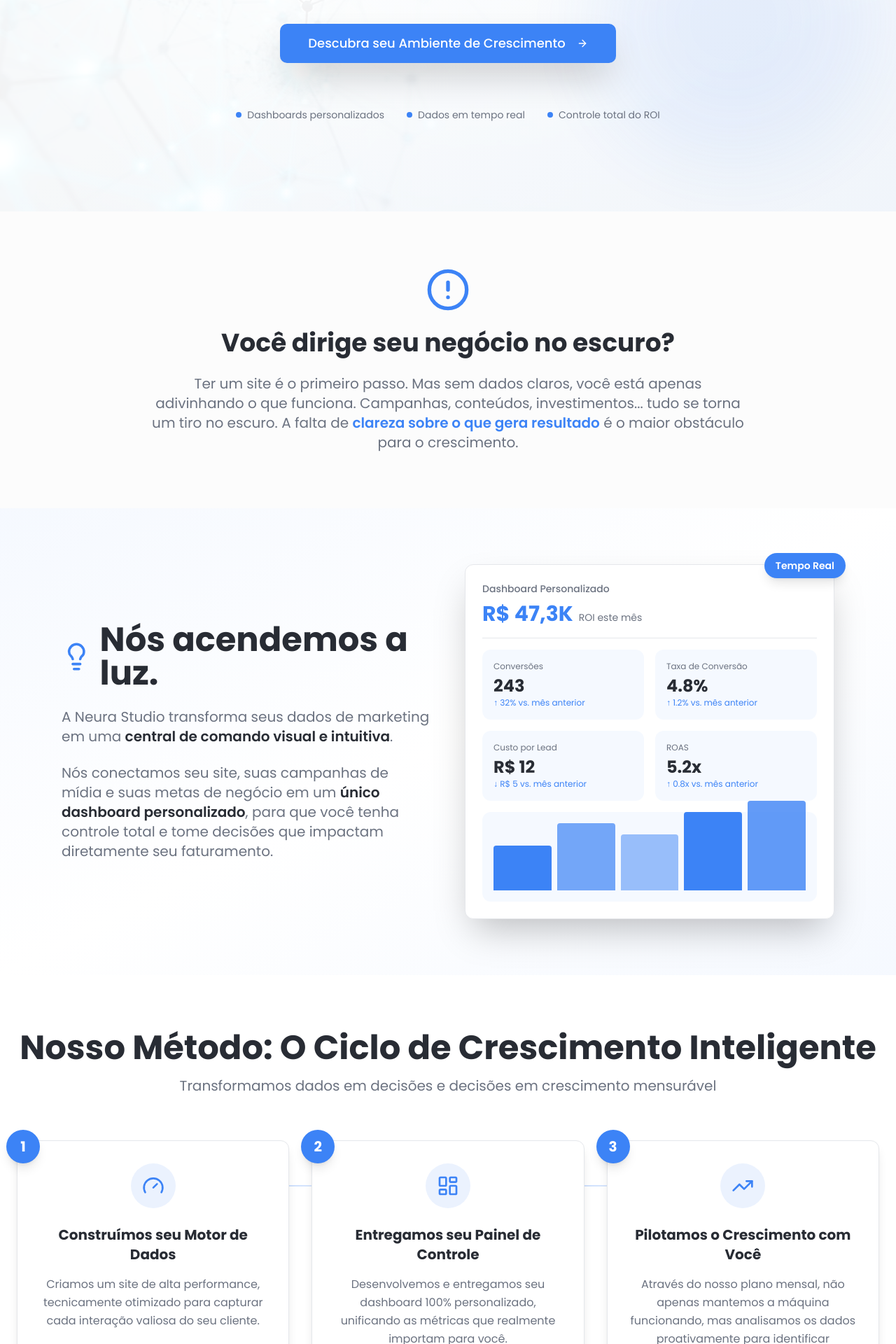
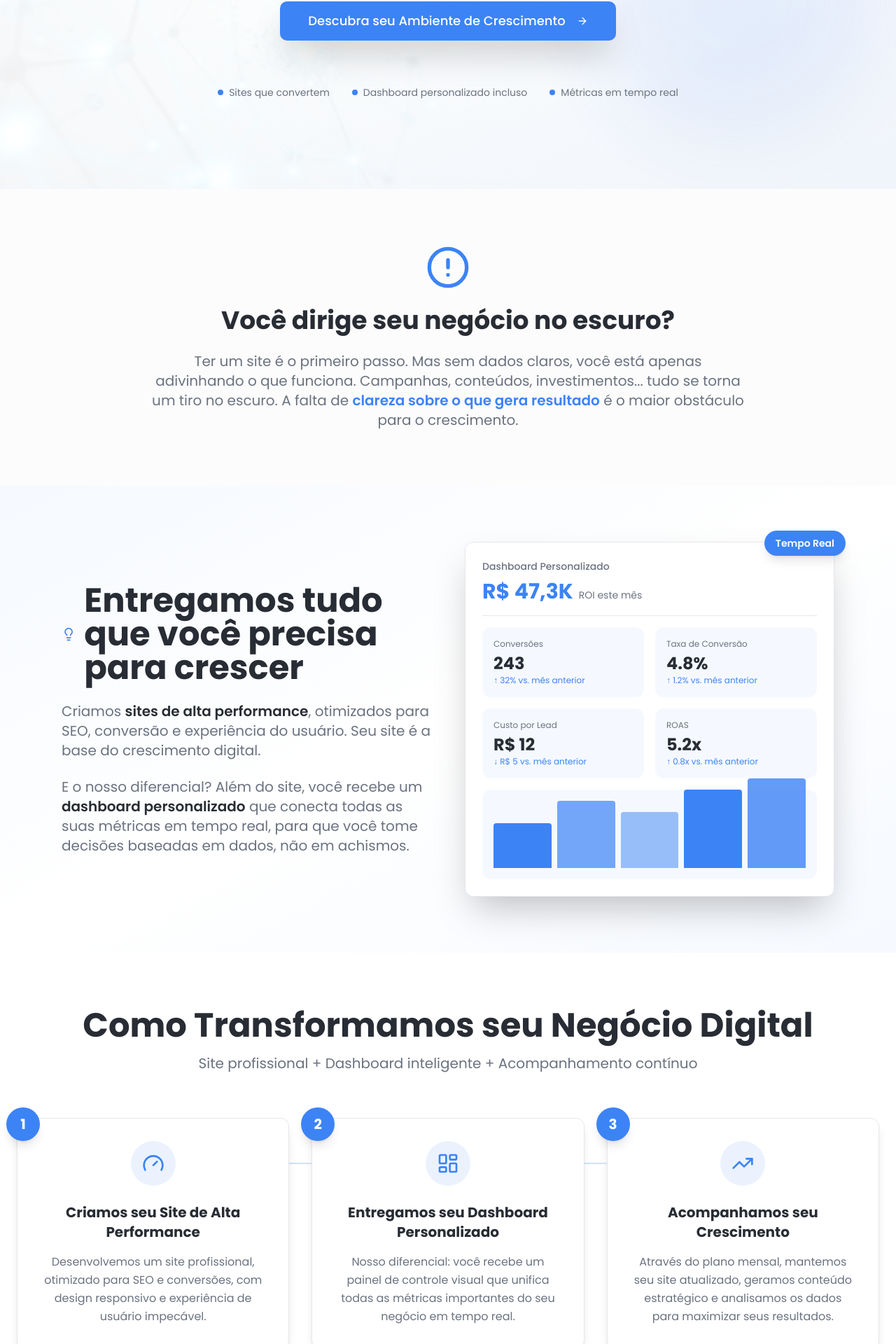
Before and after one commit to neurastudioia-oss/neura-ai-craft, a React (Vite) app: page / in a window 1280 px wide. Shown: the part 560-2480 px from the top of the page at 70% size. Built offline with nearby package versions, Linux system fonts and the light colour scheme; the HTML template or start-up script is replaced by a standard one.

Commit message:
Refine site's primary focus

```diff
--- a/src/components/Hero.tsx
+++ b/src/components/Hero.tsx
@@ -36,9 +36,9 @@ const Hero = () => {
         </h1>
 
         <p className="text-xl md:text-2xl text-muted-foreground mb-12 max-w-3xl mx-auto leading-relaxed">
-          Entregamos o <span className="text-foreground font-semibold">painel de controle</span> para o crescimento do seu negócio.
+          Criamos <span className="text-foreground font-semibold">sites de alta performance</span> que geram resultados reais.
           <br />
-          Visualize seu ROI e suas conversões em tempo real com nossos <span className="text-foreground font-semibold">dashboards personalizados</span>.
+          E entregamos um <span className="text-foreground font-semibold">dashboard personalizado</span> para você acompanhar cada conversão e ROI em tempo real.
         </p>
 
         <div className="flex flex-col sm:flex-row gap-4 justify-center items-center">
@@ -56,15 +56,15 @@ const Hero = () => {
         <div className="mt-16 flex flex-wrap justify-center gap-8 text-sm text-muted-foreground">
           <div className="flex items-center gap-2">
             <div className="w-2 h-2 bg-primary rounded-full" />
-            <span>Dashboards personalizados</span>
+            <span>Sites que convertem</span>
           </div>
           <div className="flex items-center gap-2">
             <div className="w-2 h-2 bg-primary rounded-full" />
-            <span>Dados em tempo real</span>
+            <span>Dashboard personalizado incluso</span>
           </div>
           <div className="flex items-center gap-2">
             <div className="w-2 h-2 bg-primary rounded-full" />
-            <span>Controle total do ROI</span>
+            <span>Métricas em tempo real</span>
           </div>
         </div>
       </div>
--- a/src/components/Method.tsx
+++ b/src/components/Method.tsx
@@ -3,18 +3,18 @@ import { Gauge, LayoutDashboard, TrendingUp } from "lucide-react";
 const methodSteps = [
   {
     icon: Gauge,
-    title: "Construímos seu Motor de Dados",
-    description: "Criamos um site de alta performance, tecnicamente otimizado para capturar cada interação valiosa do seu cliente.",
+    title: "Criamos seu Site de Alta Performance",
+    description: "Desenvolvemos um site profissional, otimizado para SEO e conversões, com design responsivo e experiência de usuário impecável.",
   },
   {
     icon: LayoutDashboard,
-    title: "Entregamos seu Painel de Controle",
-    description: "Desenvolvemos e entregamos seu dashboard 100% personalizado, unificando as métricas que realmente importam para você.",
+    title: "Entregamos seu Dashboard Personalizado",
+    description: "Nosso diferencial: você recebe um painel de controle visual que unifica todas as métricas importantes do seu negócio em tempo real.",
   },
   {
     icon: TrendingUp,
-    title: "Pilotamos o Crescimento com Você",
-    description: "Através do nosso plano mensal, não apenas mantemos a máquina funcionando, mas analisamos os dados proativamente para identificar oportunidades e otimizar seus resultados continuamente.",
+    title: "Acompanhamos seu Crescimento",
+    description: "Através do plano mensal, mantemos seu site atualizado, geramos conteúdo estratégico e analisamos os dados para maximizar seus resultados.",
   },
 ];
 
@@ -24,10 +24,10 @@ const Method = () => {
       <div className="container px-6 max-w-7xl mx-auto">
         <div className="text-center mb-16 animate-fade-in">
           <h2 className="text-4xl md:text-5xl font-bold mb-4">
-            Nosso Método: O Ciclo de Crescimento Inteligente
+            Como Transformamos seu Negócio Digital
           </h2>
           <p className="text-xl text-muted-foreground max-w-3xl mx-auto">
-            Transformamos dados em decisões e decisões em crescimento mensurável
+            Site profissional + Dashboard inteligente + Acompanhamento contínuo
           </p>
         </div>
 
--- a/src/components/PricingTable.tsx
+++ b/src/components/PricingTable.tsx
@@ -7,10 +7,10 @@ const pricingPlans = [
   {
     name: "Essencial",
     dashboardName: "Painel de Saúde Digital",
-    slogan: "Tenha visibilidade completa da saúde do seu site e das primeiras conversões.",
+    slogan: "Site profissional completo + Dashboard para acompanhar tráfego e primeiras conversões.",
     features: [
+      { name: "Site Institucional de até 3 páginas", included: true },
       { name: "Dashboard Personalizado: Painel de Saúde Digital", included: true, highlight: true },
-      { name: "Site Institucional de até 3 páginas", included: true },
       { name: "Design 100% Responsivo", included: true },
       { name: "SEO On-Page Básico", included: true },
       { name: "Setup Google Analytics e Search Console", included: true },
@@ -27,11 +27,11 @@ const pricingPlans = [
   {
     name: "Crescimento",
     dashboardName: "Painel de Conversão e Leads",
-    slogan: "Visualize cada lead, cada conversão e o desempenho das suas campanhas em um só lugar.",
+    slogan: "Site otimizado para leads + Blog + Dashboard completo de conversões e performance de campanhas.",
     featuresHeader: "Tudo do Plano Essencial, e mais:",
     features: [
+      { name: "Site de até 7 páginas + Blog Otimizado", included: true },
       { name: "Dashboard Personalizado: Painel de Conversão e Leads", included: true, highlight: true },
-      { name: "Site de até 7 páginas + Blog Otimizado", included: true },
       { name: "Tagueamento Avançado de Eventos de Conversão", included: true },
       { name: "Métricas de Lead: Origem, Custo e Taxa de Conversão", included: true },
       { name: "Agente de Conteúdo com IA (4 artigos iniciais)", included: true },
@@ -46,11 +46,11 @@ const pricingPlans = [
   {
     name: "Performance",
     dashboardName: "Central de Comando de ROI",
-    slogan: "Domine seu ROI, ROAS e todas as métricas críticas para escalar com inteligência e segurança.",
+    slogan: "Site de alta conversão + Landing Pages + Dashboard avançado com ROI, ROAS e consultoria estratégica.",
     featuresHeader: "Tudo do Plano Crescimento, e mais:",
     features: [
+      { name: "Site Completo ou Landing Page de Alta Conversão", included: true },
       { name: "Dashboard Personalizado: Central de Comando de ROI", included: true, highlight: true },
-      { name: "Site Completo ou Landing Page de Alta Conversão", included: true },
       { name: "Análise Completa de ROI e ROAS por Canal", included: true },
       { name: "Integração com Plataformas de Mídia (Meta, Google Ads)", included: true },
       { name: "Consultoria Estratégica de Mídia (1h30 mensal)", included: true },
@@ -77,7 +77,7 @@ const PricingTable = () => {
             Escolha seu Ambiente de Crescimento
           </h2>
           <p className="text-xl text-muted-foreground max-w-3xl mx-auto">
-            Todos os planos incluem um <span className="text-foreground font-semibold">Dashboard Personalizado</span> para que você tenha controle total sobre seus resultados.
+            Site profissional + Dashboard personalizado. Todos os planos incluem as ferramentas que você precisa para crescer com clareza e controle.
           </p>
         </div>
 
--- a/src/components/Solution.tsx
+++ b/src/components/Solution.tsx
@@ -10,19 +10,20 @@ const Solution = () => {
             <div className="flex items-center gap-3 mb-6">
               <Lightbulb className="h-12 w-12 text-primary" />
               <h2 className="text-4xl md:text-5xl font-bold">
-                Nós acendemos a luz.
+                Entregamos tudo que você precisa para crescer
               </h2>
             </div>
 
             <p className="text-lg md:text-xl text-muted-foreground leading-relaxed mb-6">
-              A Neura Studio transforma seus dados de marketing em uma{" "}
-              <span className="text-foreground font-semibold">central de comando visual e intuitiva</span>.
+              Criamos <span className="text-foreground font-semibold">sites de alta performance</span>,
+              otimizados para SEO, conversão e experiência do usuário.
+              Seu site é a base do crescimento digital.
             </p>
 
             <p className="text-lg md:text-xl text-muted-foreground leading-relaxed">
-              Nós conectamos seu site, suas campanhas de mídia e suas metas de negócio em um{" "}
-              <span className="text-foreground font-semibold">único dashboard personalizado</span>,
-              para que você tenha controle total e tome decisões que impactam diretamente seu faturamento.
+              E o nosso diferencial? Além do site, você recebe um{" "}
+              <span className="text-foreground font-semibold">dashboard personalizado</span> que conecta
+              todas as suas métricas em tempo real, para que você tome decisões baseadas em dados, não em achismos.
             </p>
           </div>
 
```
